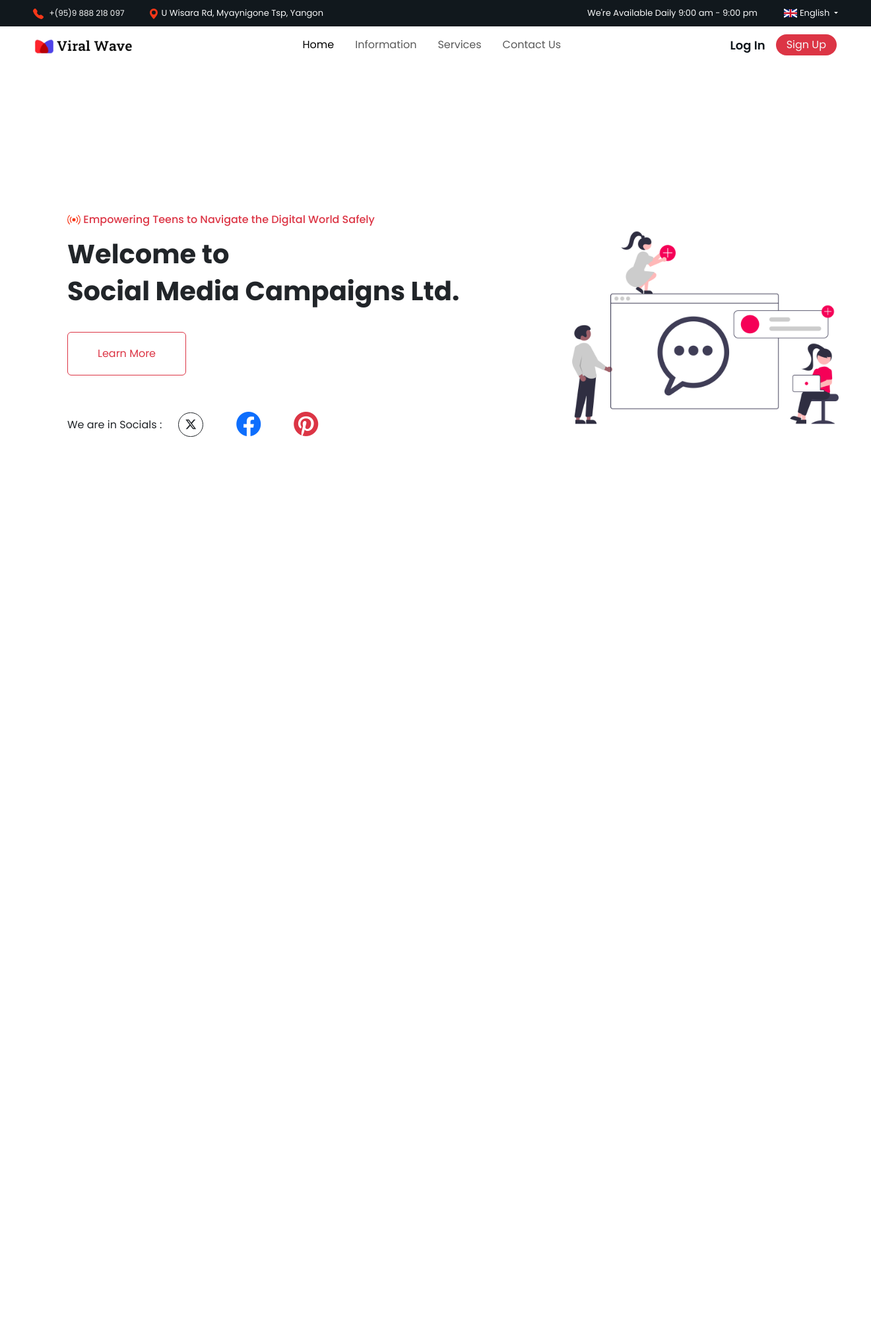
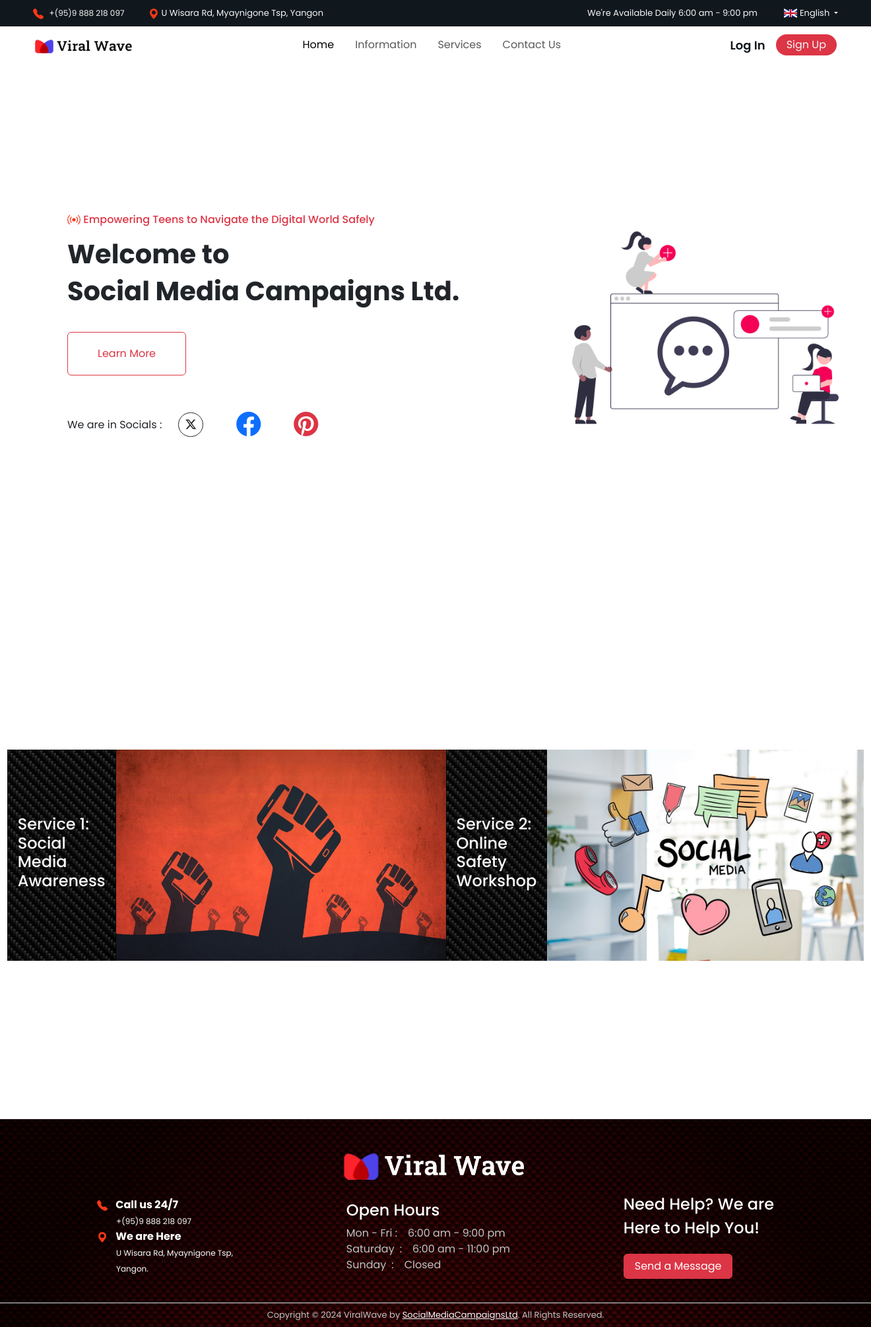
Before and after one commit to Naythan-ygn/Viral-Wave, a PHP site: page / in a window 1320 px wide. Shown: the whole page at 66% size. Before the commit the page ends 662 px from the top, so only its background shows below. Run offline with PHP 8.4, Linux system fonts and the light colour scheme.

Commit message:
landing main V0.6

```diff
--- a/CSS/style.css
+++ b/CSS/style.css
@@ -220,3 +220,49 @@ nav {
 #topBtn i:hover {
     color: #f71827;
 }
+
+/* Footer Background */
+#footer {
+    background: url('/Images/footBG.jpg') no-repeat;
+    background-size: cover !important;
+    z-index: 2;
+    padding-top: 50px;
+    display: flex;
+    flex-direction: column;
+    align-items: center;
+    justify-content: center;
+}
+
+.foot-logo img {
+    width: 280px;
+}
+
+/* three Info column */
+.foot-info {
+    width: 80%;
+    color: #c2c2c2;
+    display: flex;
+    justify-content: space-between;
+    flex-wrap: wrap;
+    align-items: center;
+}
+
+.finfo {
+    margin: 20px 15px;
+}
+
+.finfo h4, p {
+    color: #fff;
+}
+
+.services {
+    background: url('/Images/serviceBg.jpg') no-repeat;
+    background-size: cover !important;
+}
+
+.cright {
+    width: 100%;
+    text-align: center;
+    color: #c2c2c2;
+    font-size: 13px;
+}
--- a/index.html
+++ b/index.html
@@ -59,7 +59,7 @@
                             <!-- This is for the Working Hour. -->
                             <div class="info-bhour">
                                 <span>
-                                    We're Available Daily 9:00 am - 9:00 pm
+                                    We're Available Daily 6:00 am - 9:00 pm
                                 </span>
                             </div>
 
@@ -145,7 +145,7 @@
                                         </li>
 
                                         <li class="nav-item mx-2">
-                                            <a id="tcolor" class="nav-link" href="#">Services</a>
+                                            <a id="tcolor" class="nav-link" href="#service">Services</a>
                                         </li>
 
                                         <li class="nav-item mx-2">
@@ -168,8 +168,9 @@
             </div>
         </div>
     </header>
+
     <main>
-        <section class="w-100 vh-100 z-n1 d-flex flex-column justify-content-center align-items-center right">
+        <section class="vh-100 d-flex flex-column justify-content-center align-items-center right">
             <div class="container">
                 <div class="row">
                     <div class="col-md-3"></div>
@@ -205,10 +206,118 @@
                 </div>
             </div>
         </section>
+
+        <section id="service" class="vh-100 d-flex flex-column justify-content-center align-items-center">
+            <div class="container-fluid">
+                <div class="row">
+                    <div class="col-md-12">
+                        <div class="ser-top d-flex justify-content-center">
+                            <div class="services d-flex flex-row-reverse align-items-center text-light bg-danger">
+                                <div class="ser-img">
+                                    <img src="/Images/FistsRaisedHoldingSmartphones.jpg" alt="service" width="500" height="320">
+                                </div>
+                                <div class="ser-text p-3">
+                                    <h4>
+                                        Service 1: <br>
+                                        Social Media Awareness
+                                    </h4>
+                                </div>
+                            </div>
+                            <div class="services d-flex flex-row-reverse align-items-center text-light">
+                                <div class="ser-img">
+                                    <img src="/Images/service2.png" alt="service" height="320">
+                                </div>
+                                <div class="ser-text p-3">
+                                    <h4>
+                                        Service 2: <br>
+                                        Online Safety Workshop
+                                    </h4>
+                                </div>
+                            </div>
+                        </div>
+                        <div class="ser-bot">
+                            <div class="ser-info-head">
+
+                            </div>
+                            <div class="ser-info-foot">
+                                <div class="ser-card"></div>
+                                <div class="ser-card"></div>
+                                <div class="ser-card"></div>
+                            </div>
+                        </div>
+                    </div>
+                </div>
+            </div>
+        </section>
     </main>
+
     <a id="topBtn" href="#header"><i class="bi bi-arrow-up-square-fill"></i></a>
+
     <footer>
-        <!-- place footer here -->
+        <section id="footer">
+            <div class="foot-logo">
+                <img src="/Images/Web-logo-removebg-textwhite.png" alt="logo">
+            </div>
+            <div class="foot-info mb-3">
+
+                <!-- Info footer phone and address -->
+                <div class="finfo">
+
+                    <!-- This is for the Phone No. info. -->
+                    <div class="info-bph">
+                        <svg xmlns="http://www.w3.org/2000/svg" width="16" height="16" fill="var(--primary)"
+                            class="bi bi-telephone-fill" viewBox="0 0 16 16">
+                            <path fill-rule="evenodd"
+                                d="M1.885.511a1.745 1.745 0 0 1 2.61.163L6.29 2.98c.329.423.445.974.315 1.494l-.547 2.19a.68.68 0 0 0 .178.643l2.457 2.457a.68.68 0 0 0 .644.178l2.189-.547a1.75 1.75 0 0 1 1.494.315l2.306 1.794c.829.645.905 1.87.163 2.611l-1.034 1.034c-.74.74-1.846 1.065-2.877.702a18.6 18.6 0 0 1-7.01-4.42 18.6 18.6 0 0 1-4.42-7.009c-.362-1.03-.037-2.137.703-2.877z" />
+                        </svg>
+                        <p class="d-inline info-subtext ms-2">
+                            <strong>Call us 24/7</strong><br>
+                            <span class="info-btext ms-4">+(95)9 888 218 097</span>
+                        </p>
+                    </div>
+
+                    <!-- This is for the Address info. -->
+                    <div class="info-badd">
+                        <svg xmlns="http://www.w3.org/2000/svg" width="16" height="16" fill="var(--primary)"
+                            class="bi bi-geo-alt-fill" viewBox="0 0 16 16">
+                            <path
+                                d="M8 16s6-5.686 6-10A6 6 0 0 0 2 6c0 4.314 6 10 6 10m0-7a3 3 0 1 1 0-6 3 3 0 0 1 0 6" />
+                        </svg>
+                        <p class="d-inline info-subtext ms-2">
+                            <strong>We are Here</strong><br>
+                            <span class="info-btext ms-4">U Wisara Rd, Myaynigone Tsp,</span><br>
+                            <span class="info-btext ms-4">Yangon.</span>
+                        </p>
+                    </div>
+                </div>
+
+                <!-- Open Hour -->
+                <div class="finfo">
+                    <h4>Open Hours</h4>
+                    <span>
+                        Mon - Fri :&emsp;6:00 am - 9:00 pm<br>
+                        Saturday&ensp;:&emsp;6:00 am - 11:00 pm<br>
+                        Sunday&ensp;:&emsp;Closed
+                    </span>
+                </div>
+
+                <!-- Contact Us -->
+                <div class="finfo">
+                    <h4>Need Help? We are</h4>
+                    <h4>Here to Help You!</h4>
+                    <a id="" class="btn btn-danger px-3 mt-3" href="#" role="button">Send a Message</a>
+
+                </div>
+            </div>
+
+            <div class="cright border-top py-2">
+                <span>
+                    Copyright &copy; 2024 ViralWave by <a class="text-light" href="#header">SocialMediaCampaignsLtd</a>.
+                    All Rights Reserved.
+                </span>
+            </div>
+        </section>
+
     </footer>
     <!-- Bootstrap JavaScript Libraries -->
     <script src="https://cdn.jsdelivr.net/npm/@popperjs/core@2.11.8/dist/umd/popper.min.js"
```
Also changed, not shown: Images/FistsRaisedHoldingSmartphones.jpg (added), Images/Web-logo-removebg-textwhite.png (added), Images/footBG.jpg (added), Images/service2.png (added), Images/serviceBg.jpg (added), Page2.png (added), Page8.png (added).
